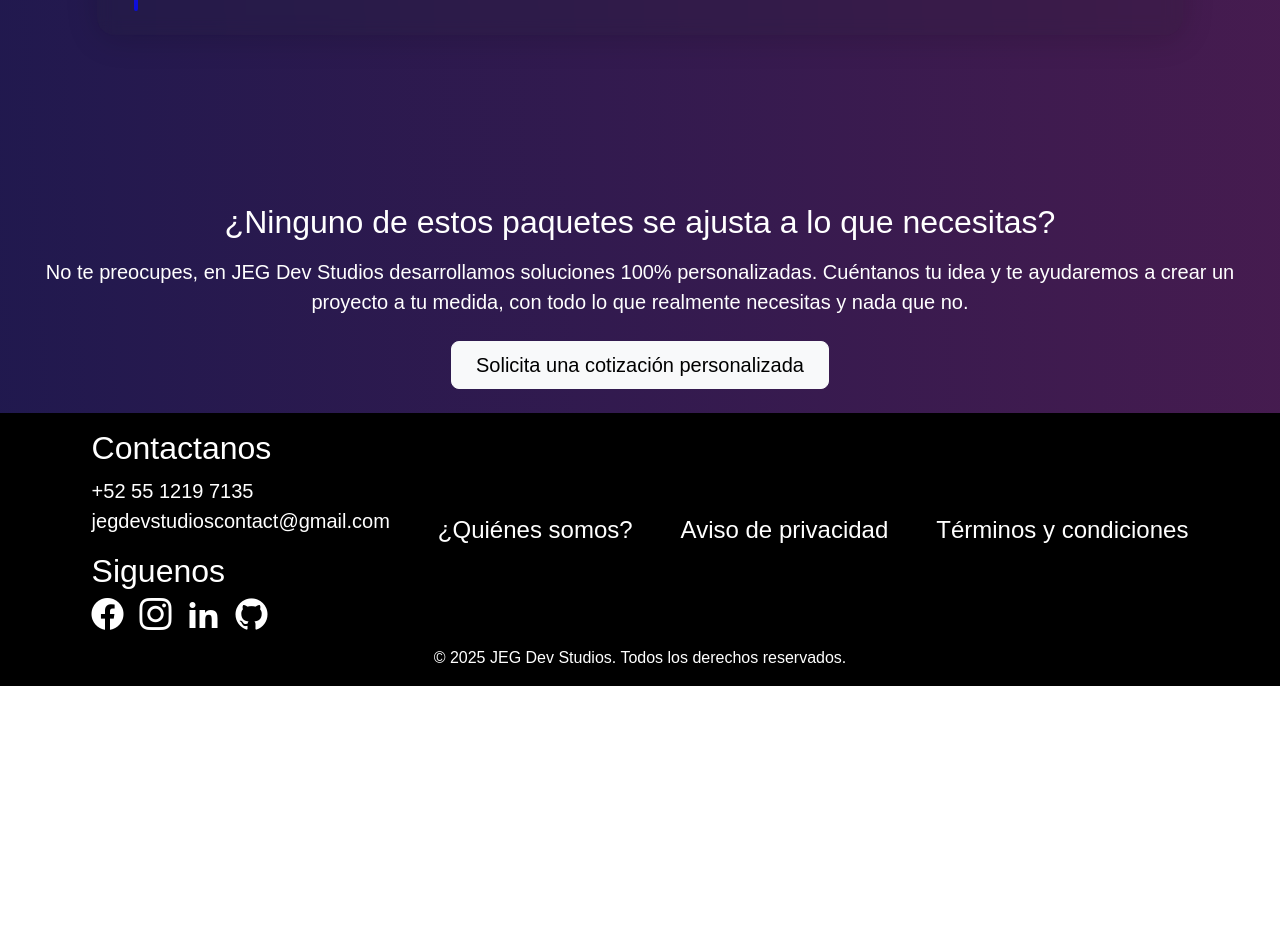
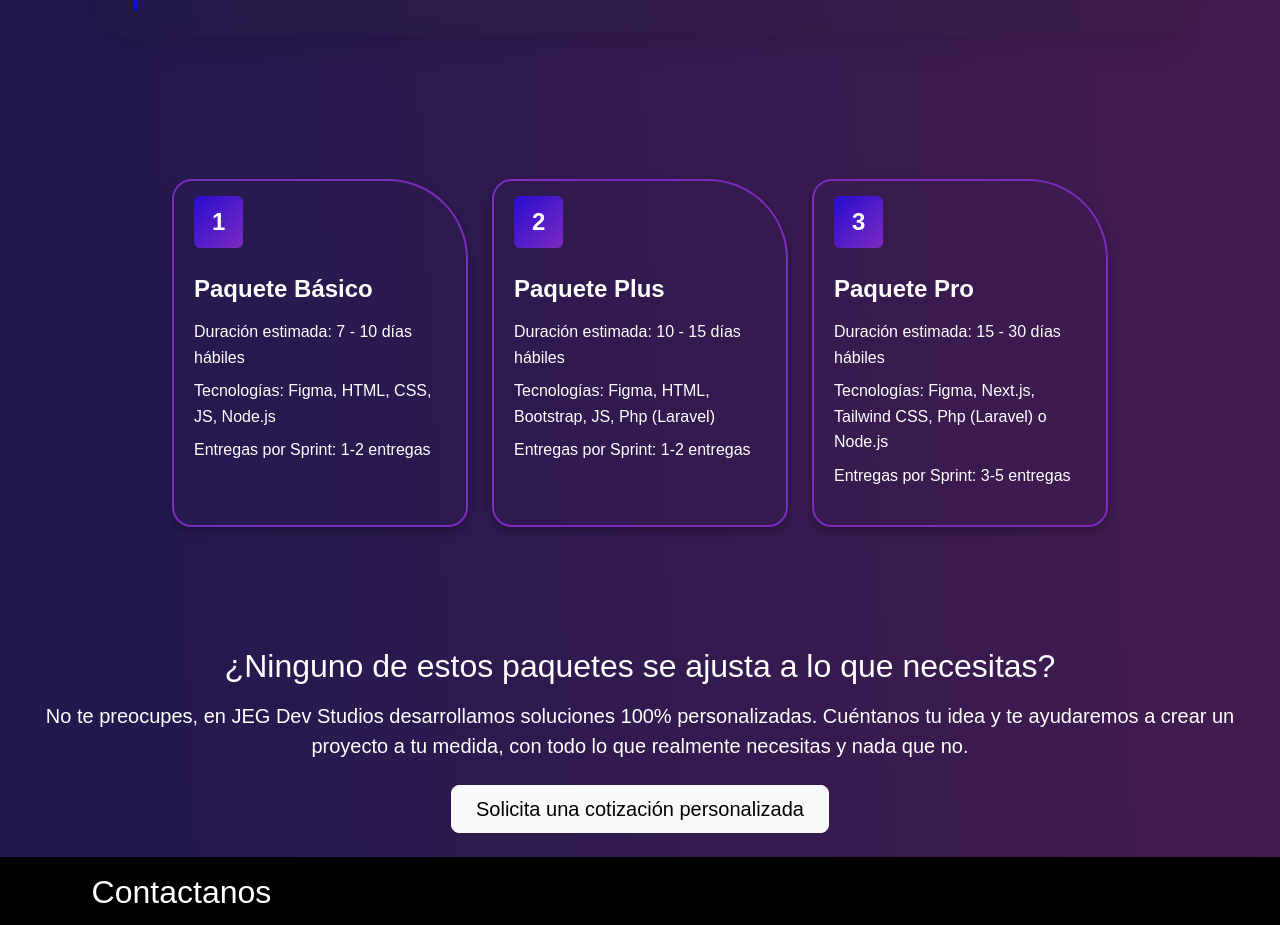
Before and after one commit to JhonnDevJs/jeg-dev-studios-site, a Next.js app: page /servicios/desarrollo-web in a window 1280 px wide. Shown: the part 4380-5305 px from the top of the page. Before the commit the page ends 5066 px from the top, so only its background shows below. Built offline with nearby package versions, Linux system fonts and the light colour scheme.

Commit message:
faet: add cards process

```diff
--- a/src/app/page.js
+++ b/src/app/page.js
@@ -6,8 +6,6 @@ import CardServices from "@/components/CardServices";
 import TeamCarousel from "@/components/TeamCarousel";
 import CTA from "@/components/CTA";
 import "./home.css";
-import CardSmallList from "@/components/CardSmallList";
-import CardNestedLists from "@/components/CardNestedLists";
 
 export default function Home() {
   return (
--- a/src/app/servicios/desarrollo-web/DevWebClient.jsx
+++ b/src/app/servicios/desarrollo-web/DevWebClient.jsx
@@ -11,6 +11,7 @@ import imgWebProduct1 from "@/assets/img/img/services/dev-web/pack-1/imagen-mues
 import imgWebProduct2 from "@/assets/img/img/services/dev-web/pack-2/imagen-muestra-de-pagina-web.webp";
 import imgWebProduct3 from "@/assets/img/img/services/dev-web/pack-3/imagen-muestra-de-pagina-web.webp";
 import "./DevWebClient.css";
+import CardsProcess from "@/components/CardsProcess";
 
 export default function DevWebClient() {
   const [cartItems, setCartItems] = useState([]);
@@ -78,7 +79,13 @@ export default function DevWebClient() {
   }, []);
 
   // Nuevo handler para cotizaciones personalizadas
-  const handleQuoteRequest = async ({ idProduct, title, moneda, dataPrice, imageSrc }) => {
+  const handleQuoteRequest = async ({
+    idProduct,
+    title,
+    moneda,
+    dataPrice,
+    imageSrc,
+  }) => {
     setIsFormVisible(true); // Mostrar el formulario inmediatamente
     setIsGeneratingOrder(true); // Indicar que estamos generando la orden/cotización
 
@@ -106,7 +113,9 @@ export default function DevWebClient() {
         generatedOrderNumber = data.orderNumber;
         setOrderNumber(data.orderNumber);
       } else {
-        alert("Hubo un error al generar el número de cotización. Por favor, inténtelo de nuevo.");
+        alert(
+          "Hubo un error al generar el número de cotización. Por favor, inténtelo de nuevo."
+        );
         setIsGeneratingOrder(false);
         // Considerar si cerrar el formulario o permitir que el usuario lo cierre manualmente
         // setIsFormVisible(false);
@@ -114,7 +123,9 @@ export default function DevWebClient() {
       }
     } catch (error) {
       console.error("Error al solicitar el número de cotización:", error);
-      alert("Hubo un error al solicitar el número de cotización. Por favor, inténtelo de nuevo.");
+      alert(
+        "Hubo un error al solicitar el número de cotización. Por favor, inténtelo de nuevo."
+      );
       setIsGeneratingOrder(false);
       // setIsFormVisible(false);
       return;
@@ -133,9 +144,22 @@ export default function DevWebClient() {
 
     // Disparar InitiateCheckout para cotizaciones también, si aplica
     if (typeof window !== "undefined" && window.fbq && generatedOrderNumber) {
-        const item = { idProduct, title, moneda, dataPrice: parseFloat(dataPrice), imageSrc };
+      const item = {
+        idProduct,
+        title,
+        moneda,
+        dataPrice: parseFloat(dataPrice),
+        imageSrc,
+      };
       window.fbq("track", "InitiateCheckout", {
-            contents: [{ id: item.idProduct, quantity: 1, item_price: item.dataPrice, image_url: item.imageSrc }],
+        contents: [
+          {
+            id: item.idProduct,
+            quantity: 1,
+            item_price: item.dataPrice,
+            image_url: item.imageSrc,
+          },
+        ],
         content_ids: [item.idProduct],
         currency: item.moneda,
         num_items: 1,
@@ -144,7 +168,13 @@ export default function DevWebClient() {
       });
     }
   };
-  const handleAddToCart = ({ idProduct, title, moneda, dataPrice, imageSrc }) => {
+  const handleAddToCart = ({
+    idProduct,
+    title,
+    moneda,
+    dataPrice,
+    imageSrc,
+  }) => {
     const productData = {
       idProduct,
       title,
@@ -180,7 +210,9 @@ export default function DevWebClient() {
 
   const openOrderForm = async () => {
     if (isGeneratingOrder && isFormVisible) {
-      console.log("La apertura del formulario o generación de orden ya está en progreso.");
+      console.log(
+        "La apertura del formulario o generación de orden ya está en progreso."
+      );
       return;
     }
 
@@ -200,13 +232,20 @@ export default function DevWebClient() {
           tempOrderNumber = data.orderNumber;
           setOrderNumber(data.orderNumber);
         } else {
-          alert("Hubo un error al generar el número de orden para el checkout. Por favor, inténtelo de nuevo.");
+          alert(
+            "Hubo un error al generar el número de orden para el checkout. Por favor, inténtelo de nuevo."
+          );
           setIsGeneratingOrder(false);
           return;
         }
       } catch (error) {
-        console.error("Error al solicitar el número de orden para el checkout:", error);
-        alert("Hubo un error al solicitar el número de orden para el checkout. Por favor, inténtelo de nuevo.");
+        console.error(
+          "Error al solicitar el número de orden para el checkout:",
+          error
+        );
+        alert(
+          "Hubo un error al solicitar el número de orden para el checkout. Por favor, inténtelo de nuevo."
+        );
         setIsGeneratingOrder(false);
         return;
       }
@@ -237,7 +276,9 @@ export default function DevWebClient() {
           order_id: tempOrderNumber,
         });
       } else {
-        console.warn("InitiateCheckout omitido: No se pudo obtener un número de orden válido para el checkout.");
+        console.warn(
+          "InitiateCheckout omitido: No se pudo obtener un número de orden válido para el checkout."
+        );
       }
     }
   };
@@ -333,7 +374,9 @@ export default function DevWebClient() {
               "Diseño adaptado a la marca del cliente",
               "Escoge 5 secciones para tu página",
             ]}
-            onAdd={(details) => handleAddToCart({ ...details, imageSrc: imgWebProduct1.src })}
+            onAdd={(details) =>
+              handleAddToCart({ ...details, imageSrc: imgWebProduct1.src })
+            }
           />
         </ul>
       </section>
@@ -363,7 +406,9 @@ export default function DevWebClient() {
               "Stack tecnológico: Frontend: HTML, CSS, JAVASCRIPT Backend: Node js",
               "Tiempo de entrega: 7 a 10 días hábiles",
             ]}
-            onQuote={(details) => handleQuoteRequest({ ...details, imageSrc: imgWebProduct1.src })}
+            onQuote={(details) =>
+              handleQuoteRequest({ ...details, imageSrc: imgWebProduct1.src })
+            }
           />
           <CardPacksProduct
             idProduct={"paquete_plus"}
@@ -385,7 +430,9 @@ export default function DevWebClient() {
               "Stack tecnológico: Frontend: HTML, Bootstrap CSS, JAVASCRIPT Backend: PHP (Laravel)",
               "Tiempo de entrega: 10 a 15 días hábiles.",
             ]}
-            onQuote={(details) => handleQuoteRequest({ ...details, imageSrc: imgWebProduct2.src })}
+            onQuote={(details) =>
+              handleQuoteRequest({ ...details, imageSrc: imgWebProduct2.src })
+            }
           />
           <CardPacksProduct
             idProduct={"paquete_pro"}
@@ -408,7 +455,9 @@ export default function DevWebClient() {
               "Stack tecnológico: Frontend: HTML, Bootstrap CSS, JAVASCRIPT Backend: PHP (Laravel) ó Node js",
               "Tiempo de entrega: 15 a 30 días hábiles.",
             ]}
-            onQuote={(details) => handleQuoteRequest({ ...details, imageSrc: imgWebProduct3.src })}
+            onQuote={(details) =>
+              handleQuoteRequest({ ...details, imageSrc: imgWebProduct3.src })
+            }
           />
         </ul>
       </section>
@@ -463,6 +512,44 @@ export default function DevWebClient() {
           ]}
         />
       </section>
+      <section className=" col-9 container-fluid bg-transparent text-center text-white py-5">
+        <div className="row justify-content-center g-4">
+          <div className="col-10 col-md-6 col-lg-4 d-flex justify-content-center">
+            <CardsProcess
+              number="1"
+              titulo="Paquete Básico"
+              list={[
+                "Duración estimada: 7 - 10 días hábiles",
+                "Tecnologías: Figma, HTML, CSS, JS, Node.js",
+                "Entregas por Sprint: 1-2 entregas",
+              ]}
+            />
+          </div>
+          <div className="col-12 col-md-6 col-lg-4 d-flex justify-content-center">
+            <CardsProcess
+              number="2"
+              titulo="Paquete Plus"
+              list={[
+                "Duración estimada: 10 - 15 días hábiles",
+                "Tecnologías: Figma, HTML, Bootstrap, JS, Php (Laravel)",
+                "Entregas por Sprint: 1-2 entregas",
+              ]}
+            />
+          </div>
+          <div className="col-12 col-md-6 col-lg-4 d-flex justify-content-center">
+            <CardsProcess
+              number="3"
+              titulo="Paquete Pro"
+              list={[
+                "Duración estimada: 15 - 30 días hábiles",
+                "Tecnologías: Figma, Next.js, Tailwind CSS, Php (Laravel) o Node.js",
+                "Entregas por Sprint: 3-5 entregas",
+              ]}
+            />
+          </div>
+        </div>
+      </section>
+
       <CTAProducts />
     </>
   );
--- /dev/null
+++ b/src/components/CardsProcess.jsx
@@ -0,0 +1,76 @@
+import React from "react";
+
+function CardsProcess({ number, titulo, list }) {
+  return (
+    <div
+      className="card-process"
+      style={{
+        padding: "20px",
+        borderRadius: "20px 80px 20px 20px",
+        background: "transparent",
+        color: "white",
+        fontFamily: "Arial, sans-serif",
+        position: "relative",
+        border: "2px solid #7b2cbf",
+        boxShadow: "0 4px 10px rgba(0, 0, 0, 0.3)",
+        width: "100%",
+        maxWidth: "400px",
+        minWidth: "250px",
+        height: "auto",
+        boxSizing: "border-box",
+      }}
+    >
+      <div
+        style={{
+          background: "linear-gradient(135deg, #270cd2, #7b2cbf)",
+          color: "white",
+          fontWeight: "bold",
+          padding: "8px 18px",
+          borderRadius: "6px",
+          position: "absolute",
+          top: "15px",
+          left: "20px",
+          fontSize: "24px",
+        }}
+      >
+        {number}
+      </div>
+      <div style={{ paddingTop: "70px", textAlign: "start" }}>
+        <p
+          style={{
+            fontSize: "24px",
+            fontWeight: "bold",
+            marginBottom: "12px",
+            wordBreak: "break-word",
+          }}
+        >
+          {titulo}
+        </p>
+        <ul
+          style={{
+            fontSize: "16px",
+            lineHeight: "1.6",
+            marginTop: "10px",
+            paddingLeft: "0",
+            listStyleType: "none",
+          }}
+        >
+          {Array.isArray(list) &&
+            list.map((item, index) => (
+              <li key={index} style={{ marginBottom: "8px" }}>
+                {item}
+              </li>
+            ))}
+        </ul>
+      </div>
+    </div>
+  );
+}
+
+export default CardsProcess;
+
+// Valores por defecto en caso de que no se pasen props
+CardsProcess.defaultProps = {
+  titulo: "",
+  list: [],
+};
```
Also changed, not shown: src/components/CardSmallList.jsx (indentation only). Lines whose indentation alone changed are shown as unchanged.
